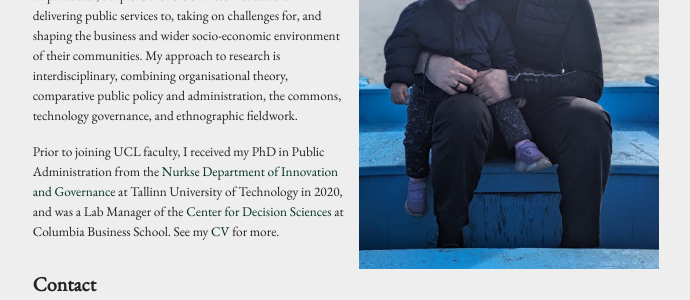
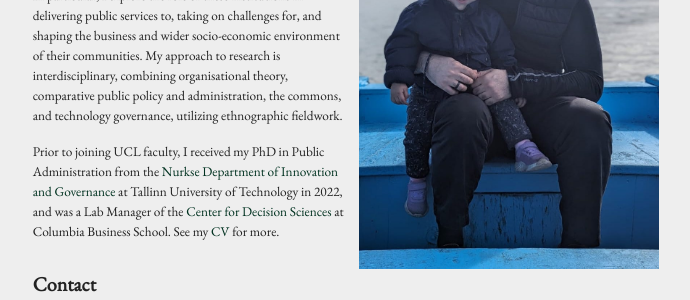
Before and after one commit to schafik/schafik.github.io, a Jekyll site: the page built from index.md, in a window 1280 px wide. Shown: the part 248-548 px from the top of the page, without its empty margins (294-984 px from the left). Built offline with Jekyll 4.4.1, drawn with Linux system fonts in a browser that asks for light colours; comment, search, counter and statistics services are not loaded; some of the changed text lies outside the part shown.

Commit message:
Update index.md

```diff
--- a/index.md
+++ b/index.md
@@ -8,9 +8,9 @@ permalink: /
 
 I am Senior Research Fellow at the [Institute for Innovation and Public Purpose] at University College London. My [research] is inspired by the age-old question and notion of ‘living and doing good’ (السعادة القصوى or *eudaimonia*). I study the pursuit and understanding of public value creation beyond a global-Western paradigm, focusing on purpose-driven indigenous institutions rooted in religious traditions.
 
-In particular, I explore the role of these institutions in delivering public services to, taking on challenges for, and shaping the business and wider socio-economic environment of their communities. My approach to research is interdisciplinary, combining organisational theory, comparative public policy and administration, the commons, technology governance, and ethnographic fieldwork.
+In particular, I explore the role of these institutions in delivering public services to, taking on challenges for, and shaping the business and wider socio-economic environment of their communities. My approach to research is interdisciplinary, combining organisational theory, comparative public policy and administration, the commons, and technology governance, utilizing ethnographic fieldwork.
 
-Prior to joining UCL faculty, I received my PhD in Public Administration from the [Nurkse Department of Innovation and Governance] at Tallinn University of Technology in 2020, and was a Lab Manager of the [Center for Decision Sciences] at Columbia Business School. See my [CV] for more.
+Prior to joining UCL faculty, I received my PhD in Public Administration from the [Nurkse Department of Innovation and Governance] at Tallinn University of Technology in 2022, and was a Lab Manager of the [Center for Decision Sciences] at Columbia Business School. See my [CV] for more.
 
 ## Contact
 
```
